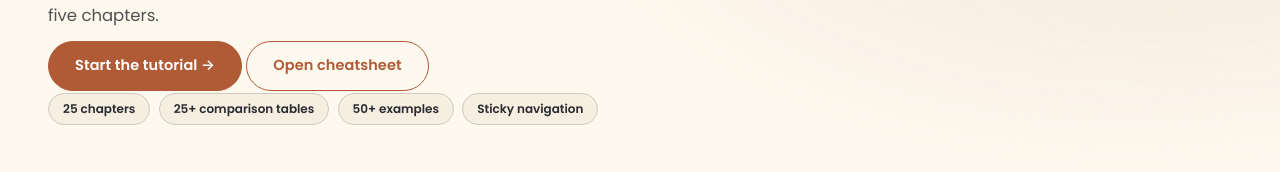
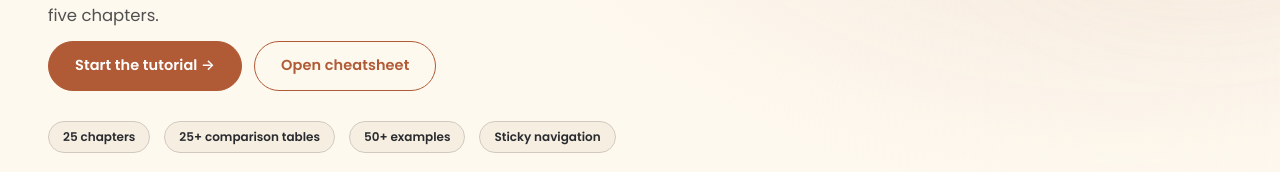
Before and after one commit to Shravan0842/QA-Testing, a plain HTML site: page tutorial.html in a window 1280 px wide. Shown: the part 301-473 px from the top of the page. Drawn offline with Linux system fonts and the light colour scheme.

Commit message:
fix: gap below Start the tutorial / Open cheatsheet buttons
- .hero-cta and .hero-chips layout rules were scoped to .hero parent
  only, so the tutorial/docs/practice/cheatsheet pages (which use
  .page-opener) had no spacing rules on their CTA buttons
- Un-scope the rules and add margin-bottom: 28px to .hero-cta so the
  buttons breathe before the chips row
- Add display: flex; gap: 10px; to .hero-chips for proper layout
- Remove legacy inline margin-top workarounds from tutorial.html and
  cheatsheet.html

```diff
--- a/css/styles.css
+++ b/css/styles.css
@@ -911,8 +911,20 @@ pre .s { color: #c2a884; }
   line-height: 1.6;
   margin-bottom: 22px;
 }
-.hero .hero-cta { display: flex; gap: 12px; flex-wrap: wrap; }
-.hero .hero-chips { margin-top: 22px; }
+/* Hero CTA buttons (used by .hero on index AND by .page-opener on tutorial/docs/practice/cheatsheet) */
+.hero-cta {
+  display: flex;
+  gap: 12px;
+  flex-wrap: wrap;
+  margin-top: 4px;
+  margin-bottom: 28px; /* breathing room before the chips row */
+}
+.hero-chips {
+  margin-top: 0; /* .hero-cta already provides the gap above */
+  display: flex;
+  flex-wrap: wrap;
+  gap: 10px;
+}
 .hero .chip { background: var(--terracotta-tint); color: var(--color-terracotta-h); border: 1px solid var(--terracotta-soft); }
 
 /* ---------- Home topic links ---------- */
--- a/tutorial.html
+++ b/tutorial.html
@@ -71,7 +71,7 @@
               Real-world examples, comparison tables, ASCII diagrams, and
               interview-ready tips across twenty-five chapters.
             </p>
-            <div class="hero-cta" style="margin-top: 6px">
+            <div class="hero-cta">
               <a class="btn" href="#t-intro">Start the tutorial →</a>
               <a class="btn secondary" href="cheatsheet.html"
                 >Open cheatsheet</a
```
Also changed, not shown: cheatsheet.html (+1 -1 lines).
